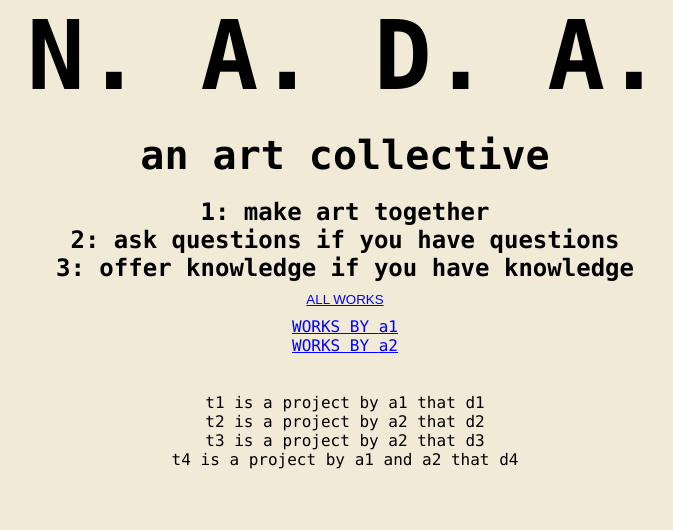
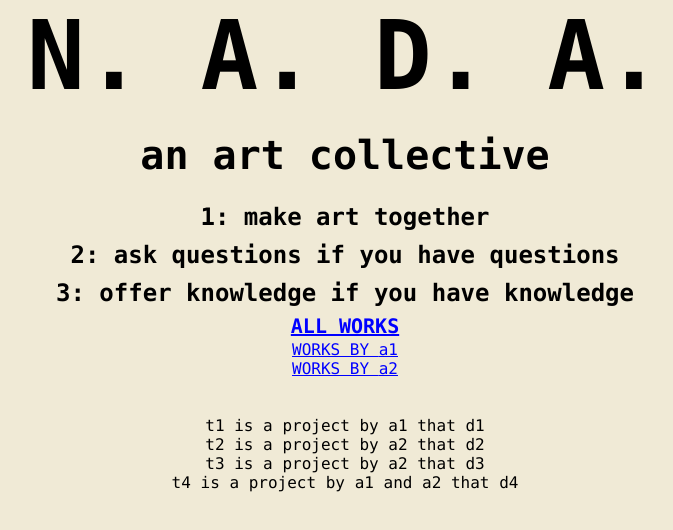
Before and after one commit to nada-art-collective/nada-site, a Next.js app: page /nada-site/ in a window 1280 px wide. Shown: the top 530 px of the page, without its empty margins (295-968 px from the left). Built offline with nearby package versions, Linux system fonts and the light colour scheme.

Commit message:
dev environment still serving a 404 error. this update to change the all works tag to be a dev as well.

```diff
--- a/app/globals.css
+++ b/app/globals.css
@@ -16,6 +16,13 @@ h2 {
 h3 {
     font-size: 150%;
     margin: 0;
+    padding: 5px;
+}
+
+h4 {
+    font-size: 125%;
+    margin: 0;
+    padding: 2px;
 }
 
 main {
--- a/app/layout.tsx
+++ b/app/layout.tsx
@@ -1,5 +1,5 @@
 import type { Metadata } from "next";
-import { Inter } from "next/font/google";
+// import { Inter } from "next/font/google";
 import "./globals.css";
 
 // const inter = Inter({ subsets: ["latin"] });
--- a/app/page.tsx
+++ b/app/page.tsx
@@ -95,7 +95,7 @@ export default function Home() {
             <h3 key='2'>2: ask questions if you have questions</h3>
             <h3 key='3'>3: offer knowledge if you have knowledge</h3>
           </div>
-          <button key='4' className='linker' onClick={() => setArts(initialArts)}>ALL WORKS</button>
+          <h4 key='4' className='linker' onClick={() => setArts(initialArts)}>ALL WORKS</h4>
           <div key='5'>
             {artists.map(a => <ArtistButton artist={{text: a}} /> )}
           </div>
--- a/tailwind.config.ts
+++ b/tailwind.config.ts
@@ -3,9 +3,10 @@
 // const config: Config = {
 //   content: [
 //     "./pages/**/*.{js,ts,jsx,tsx,mdx}",
-//     "./components/**/*.{js,ts,jsx,tsx
+//     "./components/**/*.{js,ts,jsx,tsx",
 //     "./app/**/*.{js,ts,jsx,tsx,mdx}",
 //   ],
 //   plugins: [],
 // };
+
 // export default config;
```
Also changed, not shown: 3 other files (tests, documents, lock files or other folders).
